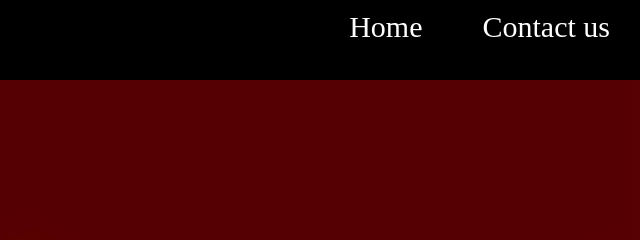
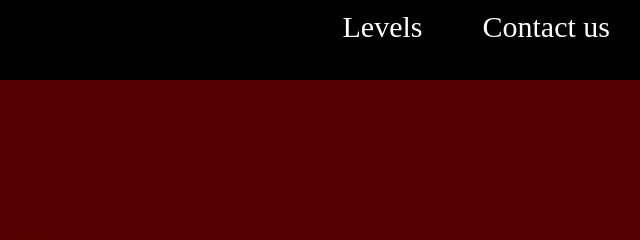
Before and after one commit to cs3-W-Cadavos-27/MIP, a plain HTML site: page Math Game/NIGHTMARE/NIGHTMARE.html in a window 1280 px wide. Shown: the top 240 px of the page, 640-1280 px from the left. Drawn offline with Linux system fonts and the light colour scheme; a web font is replaced by a local one.

Commit message:
Update NIGHTMARE.html

```diff
--- a/Math Game/NIGHTMARE/NIGHTMARE.html
+++ b/Math Game/NIGHTMARE/NIGHTMARE.html
@@ -17,7 +17,7 @@
     <!-- start Quiz button -->
     <div class="start_btn"><button>Start Quiz</button></div>
     <div class="navbar">
-    <a href="../index.html">Home</a>
+    <a href="../Levels/Page 2.html">Levels</a>
     <a href="../Contact/CONTACT.html">Contact us</a>
   </div>
   <div class="logo">
```
